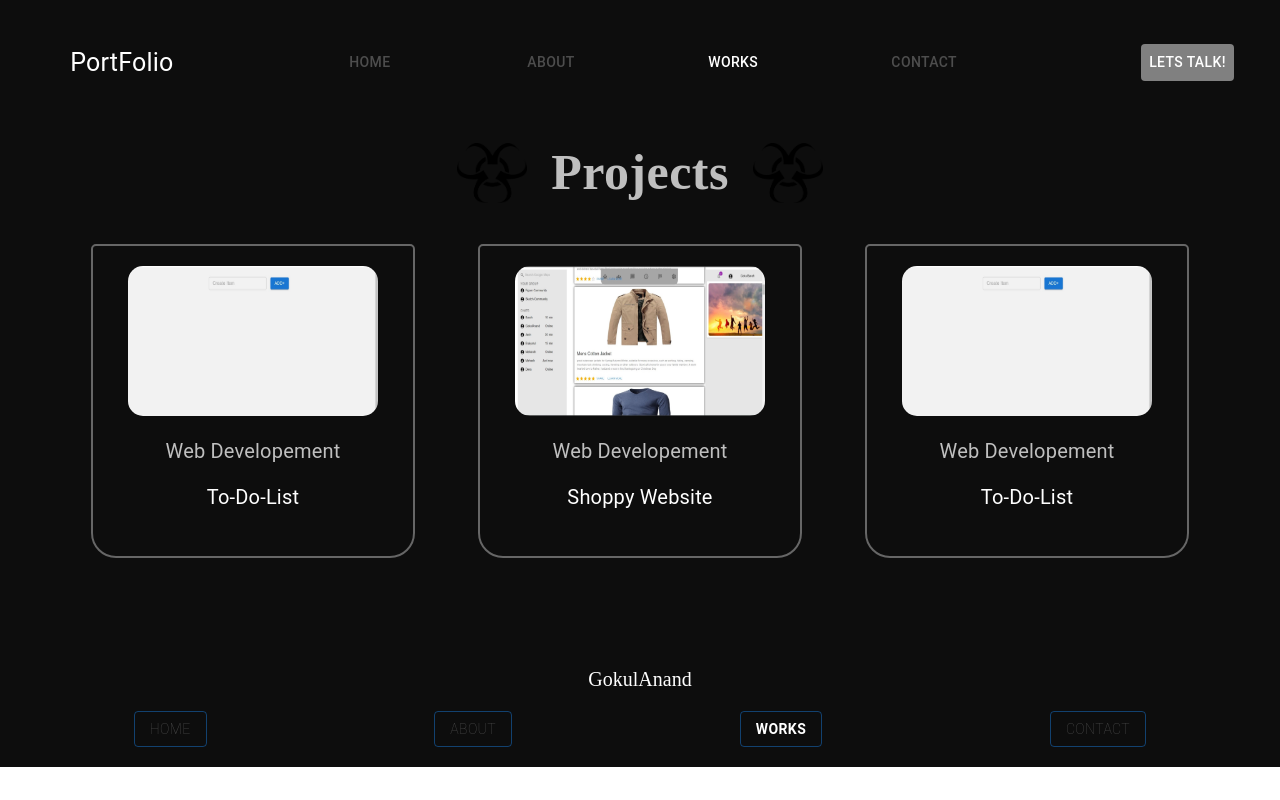
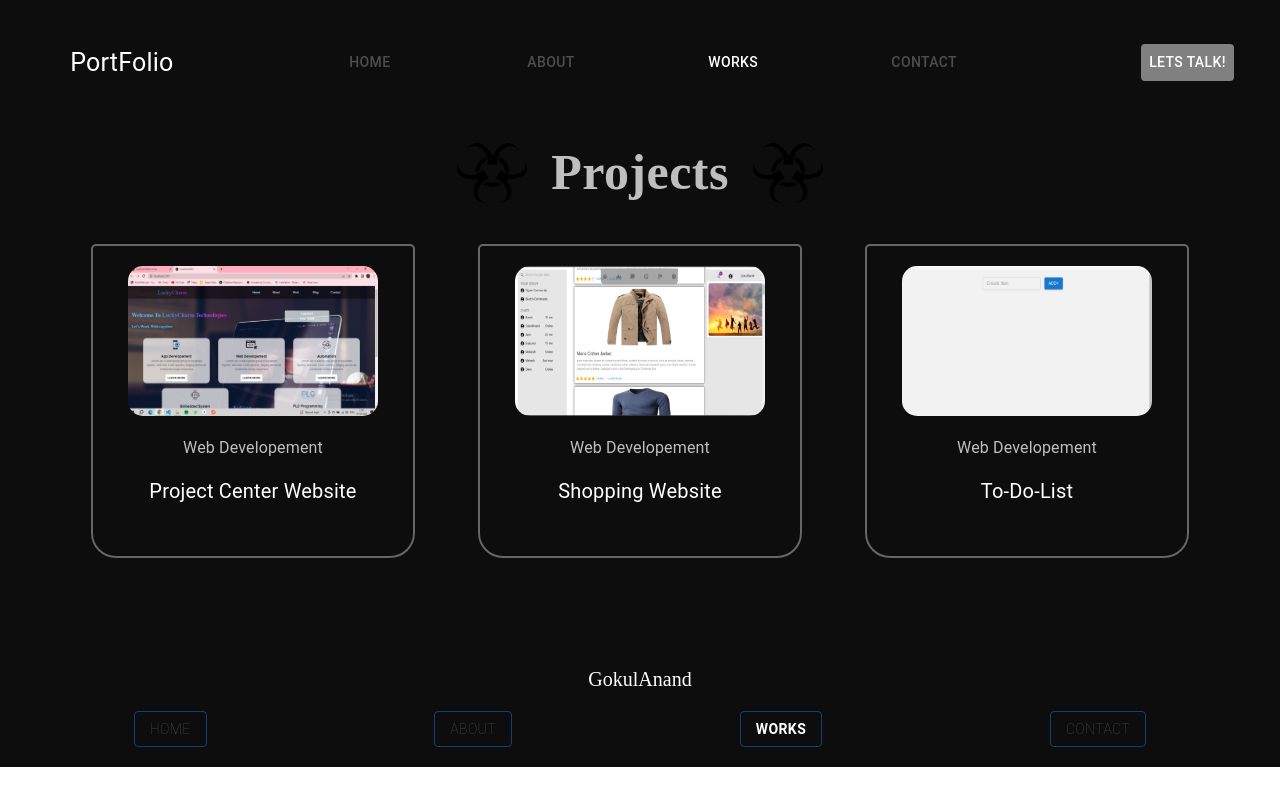
Before and after one commit to Gokul-pga/portfolio-nextjs, a Next.js app: page /works in a window 1280 px wide. Built offline with nearby package versions, Linux system fonts and the light colour scheme.

Commit message:
works page link generated

```diff
--- a/pages/home.js
+++ b/pages/home.js
@@ -45,9 +45,8 @@ function Homepage() {
                   src={require("../public/gokul.jpg")}
                   height="280"
                   width="250"
-                  borderRadius="15"
-                  border="3px #4d4d4d solid"
-                  padding="10"
+                  style={{borderRadius:"10px"
+                }}
                 />
               </Box>
             </div>
--- a/pages/works.js
+++ b/pages/works.js
@@ -83,7 +83,7 @@ function Works() {
                 "&:hover":{
                     boxShadow:'0px 5px 8px 0px #0099e6',
                     elevation:20,
-                    scale:'1.1'
+                    scale:'1.05'
                 }
               }}
             >
@@ -92,7 +92,7 @@ function Works() {
                   padding= "10"
                   marginTop="10px">
               <Image
-              src={require("../public/checklist.jpeg")}
+              src={require("../public/luckychamp.jpg")}
               height= "150"
               width= "250"
                style={{
@@ -100,11 +100,11 @@ function Works() {
                 }}
               />
               </Box>
-              <Typography sx={{ fontSize: "20px", color: "#bfbfbf" }}>
+              <Typography sx={{ fontSize: "16px", color: "#bfbfbf" }}>
                 Web Developement
               </Typography>
-              <Typography sx={{ fontSize: "20px", color: "#fff" }}>
-                To-Do-List
+              <Typography sx={{ fontSize: "20px", color: "#fff", }}>
+               <a style={{color:"#fff", textDecoration:"none",}} href="https://lucky-six.vercel.app/">Project Center Website</a>
               </Typography>
             </Box>
 
@@ -126,7 +126,7 @@ function Works() {
                 "&:hover":{
                     boxShadow:'0px 5px 8px 0px #0099e6',
                     elevation:20,
-                    scale:'1.1'
+                    scale:'1.05'
                 }
               }}
             >
@@ -143,11 +143,11 @@ function Works() {
               }}
               />
               </Box>
-              <Typography sx={{ fontSize: "20px", color: "#bfbfbf" }}>
+              <Typography sx={{ fontSize: "16px", color: "#bfbfbf" }}>
                 Web Developement
               </Typography>
-              <Typography sx={{ fontSize: "20px", color: "#fff" }}>
-                Shoppy Website
+              <Typography sx={{ fontSize: "20px", color: "#fff", }}>
+               <a style={{color:"#fff", textDecoration:"none",}} href="https://shoping-todolist-auth.vercel.app/Loginpage">Shopping Website</a>
               </Typography>
             </Box>
 
@@ -168,7 +168,7 @@ function Works() {
                 "&:hover":{
                     boxShadow:'0px 5px 8px 0px #0099e6',
                     elevation:20,
-                    scale:'1.1'
+                    scale:'1.05'
                 }
               }}
             >
@@ -185,11 +185,11 @@ function Works() {
               }}
               />
               </Box>
-              <Typography sx={{ fontSize: "20px", color: "#bfbfbf" }}>
+              <Typography sx={{ fontSize: "16px", color: "#bfbfbf" }}>
                 Web Developement
               </Typography>
-              <Typography sx={{ fontSize: "20px", color: "#fff" }}>
-                To-Do-List
+              <Typography sx={{ fontSize: "20px", color: "#fff", }}>
+               <a style={{color:"#fff", textDecoration:"none",}} href="https://checklist-lime-gamma.vercel.app/">To-Do-List</a>
               </Typography>
             </Box>
           </Stack>
```
Also changed, not shown: public/luckychamp.jpg (added).
